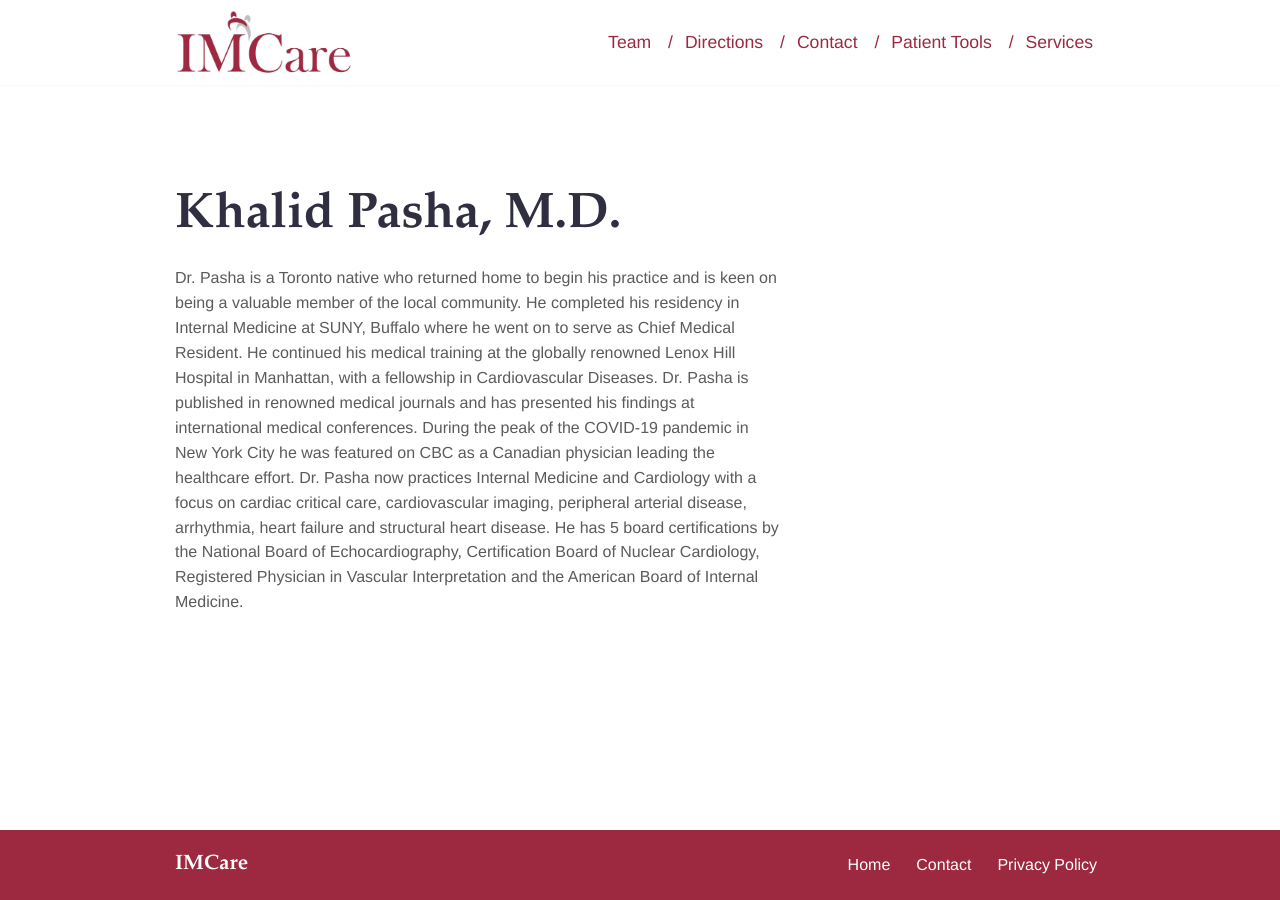
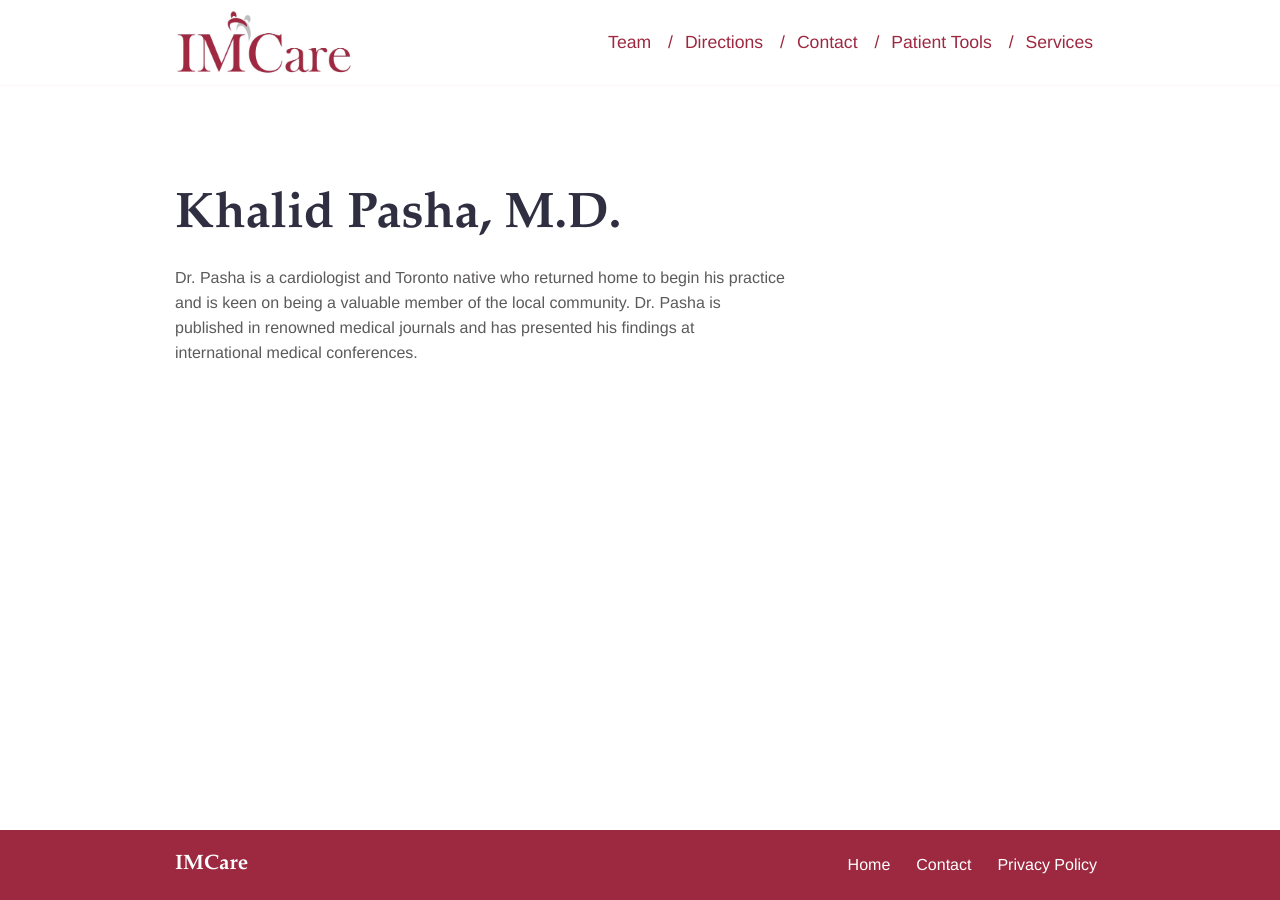
Before and after one commit to imcare-canada/imcare-canada.github.io, a Jekyll site: the page built from _team/khalid-pasha.md, in a window 1280 px wide. Built offline with Jekyll 4.4.1, drawn with Linux system fonts in a browser that asks for light colours.

Commit message:
Updated Team

```diff
--- a/_team/khalid-pasha.md
+++ b/_team/khalid-pasha.md
@@ -6,4 +6,4 @@ promoted: true
 weight: 4
 ---
 
-Dr. Pasha is a Toronto native who returned home to begin his practice and is keen on being a valuable member of the local community. He completed his residency in Internal Medicine at SUNY, Buffalo where he went on to serve as Chief Medical Resident. He continued his medical training at the globally renowned Lenox Hill Hospital in Manhattan, with a fellowship in Cardiovascular Diseases. Dr. Pasha is published in renowned medical journals and has presented his findings at international medical conferences. During the peak of the COVID-19 pandemic in New York City he was featured on CBC as a Canadian physician leading the healthcare effort. Dr. Pasha now practices Internal Medicine and Cardiology with a focus on cardiac critical care, cardiovascular imaging, peripheral arterial disease, arrhythmia, heart failure and structural heart disease. He has 5 board certifications by the National Board of Echocardiography, Certification Board of Nuclear Cardiology,  Registered Physician in Vascular Interpretation and the American Board of Internal Medicine.
+Dr. Pasha is a cardiologist and Toronto native who returned home to begin his practice and is keen on being a valuable member of the local community. Dr. Pasha is published in renowned medical journals and has presented his findings at international medical conferences.
```
Also changed, not shown: _team/darius-seidler.md (+2 -2 lines), _team/renalyn-cabajar copy.md (deleted, +0 -9 lines), _team/tania-lycett.md (+1 -1 lines).
